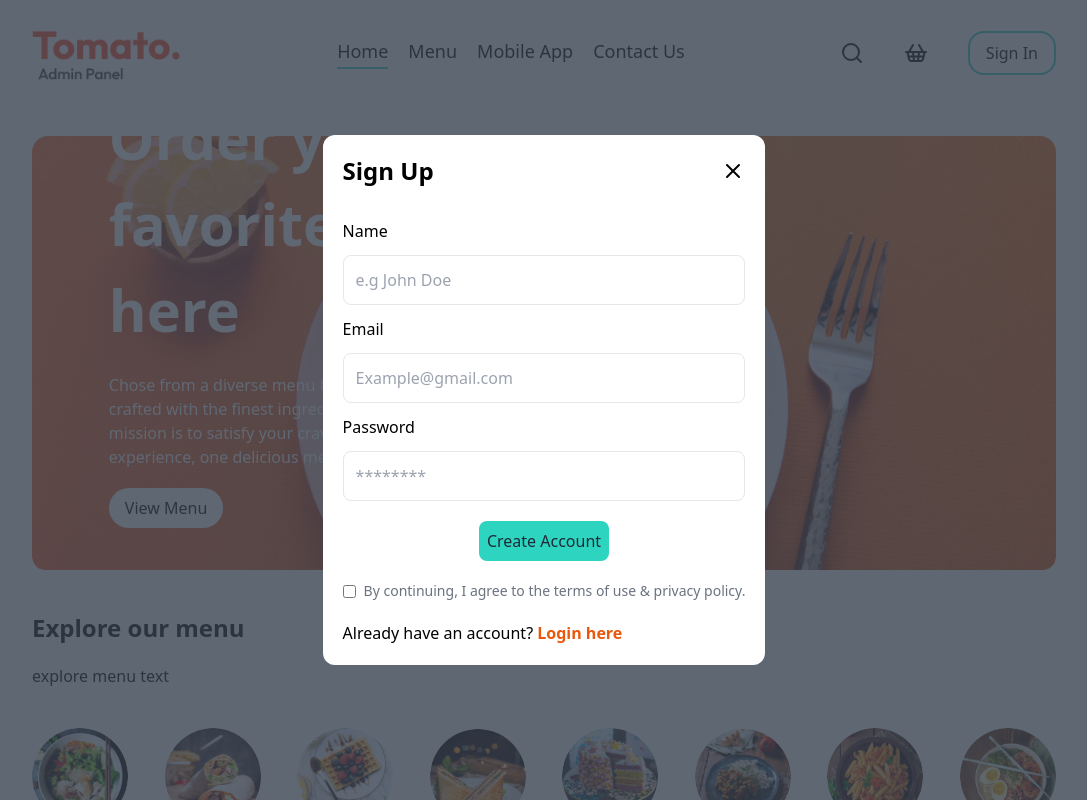
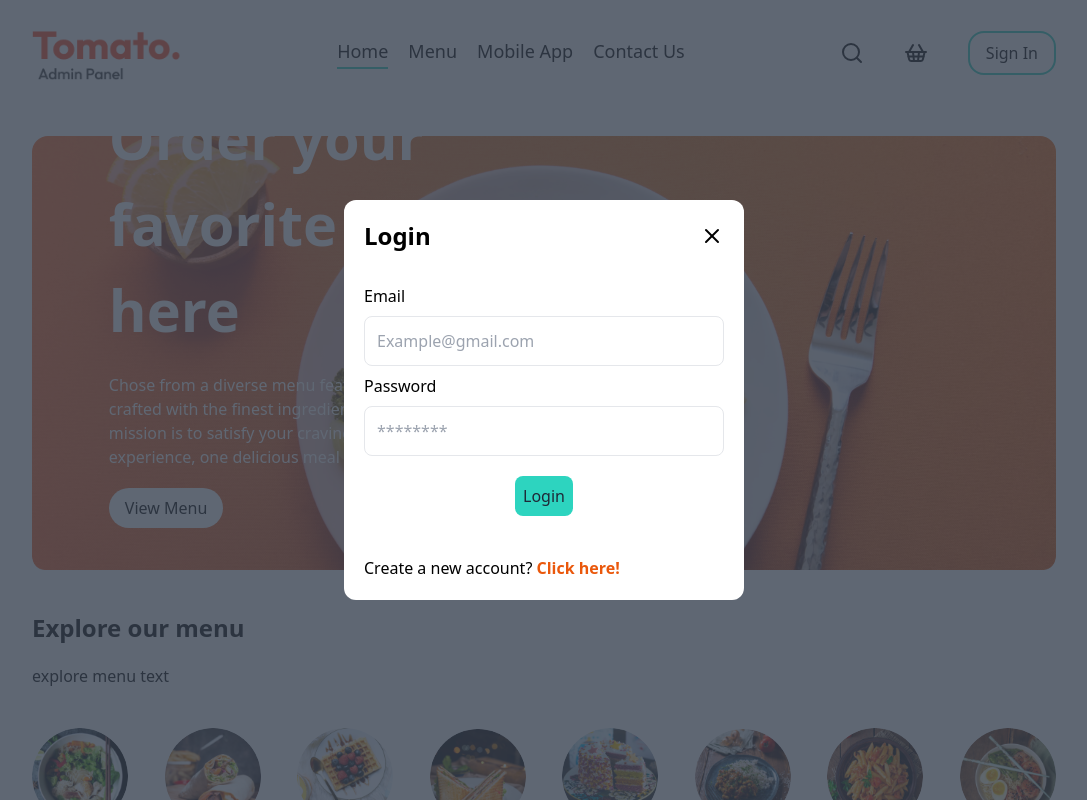
Before and after one commit to TheCoTam/food-del, a React (Vite) app in the folder client/: page / in a window 1280 px wide. Both pictures are taken after a click on the button "Sign In". Shown: the top 800 px of the page, without its empty margins (96-1183 px from the left). Built offline with nearby package versions, Linux system fonts and the light colour scheme.

Commit message:
hoàn thiện chức năng đăng nhập và đăng ký ở client

```diff
--- a/client/package.json
+++ b/client/package.json
@@ -10,6 +10,7 @@
     "preview": "vite preview"
   },
   "dependencies": {
+    "axios": "^1.7.2",
     "lucide-react": "^0.414.0",
     "react": "^18.3.1",
     "react-dom": "^18.3.1",
--- a/client/src/components/Auth/login-popup.jsx
+++ b/client/src/components/Auth/login-popup.jsx
@@ -1,23 +1,80 @@
-import { useState } from "react";
-import { X } from "lucide-react";
+import { useContext, useState } from "react";
+import toast from "react-hot-toast";
+import axios from "axios";
+
+import { X, TriangleAlert, CircleCheck } from "lucide-react";
+import { StoreContext } from "@/context/StoreContext";
 
 const LoginPopup = ({ setShowLogin }) => {
-  const [currentState, setCurrentState] = useState("Sign Up");
+  const { url, token, setToken } = useContext(StoreContext);
+  const [currentState, setCurrentState] = useState("Login");
+  const [isError, setIsError] = useState(false);
+  const [isSuccess, setIsSuccess] = useState(false);
+  const [message, setMessage] = useState("");
+  const [data, setData] = useState({
+    name: "",
+    email: "",
+    password: "",
+    confirmPassword: "",
+  });
+
+  const handleChange = (e) => {
+    const name = e.target.name;
+    const value = e.target.value;
+    setData({ ...data, [name]: value });
+  };
+
+  const handleSubmit = async (e) => {
+    e.preventDefault();
+    let type = null;
+    if (currentState === "Sign Up") {
+      type = "register";
+    }
+    if (currentState === "Login") {
+      type = "login";
+    }
+    if (!type) {
+      toast.error("Something went wrong");
+      return;
+    }
+
+    const endpoint = `${url}/api/user/${type}`;
+    const response = await axios.post(endpoint, data);
+    if (!response.data.success) {
+      setMessage(response.data.message);
+      setIsError(true);
+    }
+    if (response.data.success) {
+      setMessage(response.data.message);
+      setIsSuccess(true);
+      if (currentState === "Login") {
+        setToken(response.data.token);
+        localStorage.setItem("token", response.data.token);
+        setShowLogin(false);
+      }
+    }
+  };
 
   return (
     <div className="absolute w-full h-full bg-gray-700 z-[1] flex items-center justify-center bg-opacity-80">
-      <form className="flex flex-col bg-white rounded-xl p-5 animate-fadeIn1s">
+      <form
+        className="flex flex-col bg-white rounded-xl p-5 animate-fadeIn1s w-[300px] sm:w-[350px] md:w-[400px]"
+        onSubmit={handleSubmit}
+      >
         <div className="flex items-center justify-between">
           <h2 className="text-2xl font-bold">{currentState}</h2>
           <X onClick={() => setShowLogin(false)} className="cursor-pointer" />
         </div>
-        <div className="flex flex-col gap-3 mt-8">
+        <div className="flex flex-col gap-2 mt-8">
           {currentState === "Sign Up" && (
             <>
               <p>Name</p>
               <input
                 type="text"
-                placeholder="e.g John Doe"
+                value={data.name}
+                name="name"
+                onChange={handleChange}
+                placeholder="John Doe"
                 className="p-3 rounded-lg border border-solid"
                 required
               />
@@ -27,6 +84,9 @@ const LoginPopup = ({ setShowLogin }) => {
           <input
             type="email"
             placeholder="Example@gmail.com"
+            value={data.email}
+            name="email"
+            onChange={handleChange}
             className="p-3 rounded-lg border border-solid"
             required
           />
@@ -34,24 +94,71 @@ const LoginPopup = ({ setShowLogin }) => {
           <input
             type="password"
             placeholder="********"
+            value={data.password}
+            name="password"
+            onChange={handleChange}
             className="p-3 rounded-lg border border-solid"
             required
           />
+          {currentState === "Sign Up" && (
+            <>
+              <p>Confirm Password</p>
+              <input
+                type="password"
+                placeholder="********"
+                value={data.confirmPassword}
+                name="confirmPassword"
+                onChange={handleChange}
+                className="p-3 rounded-lg border border-solid"
+                required
+              />
+            </>
+          )}
         </div>
+        {(isError || isSuccess) && (
+          <div
+            className={`flex items-center gap-5 ${isError && "bg-red-100"} ${
+              isSuccess && "bg-green-100"
+            } px-3 py-2 rounded-md ${isError && "text-red-500"} ${
+              isSuccess && "text-green-500"
+            } mt-4`}
+          >
+            {isError && <TriangleAlert />}
+            {isSuccess && <CircleCheck />}
+            <p>{message}</p>
+          </div>
+        )}
         <button className="my-5 bg-teal-400 hover:bg-teal-500 active:bg-teal-600 w-max self-center p-2 rounded-lg text-gray-800">
           {currentState === "Sign Up" ? "Create Account" : "Login"}
         </button>
-        <div className="flex items-start text-sm space-x-2 text-gray-500">
-          <input type="checkbox" id="condition" className="mt-[4px]" />
-          <label htmlFor="condition">
-            By continuing, I agree to the terms of use & privacy policy.
-          </label>
-        </div>
+        {currentState === "Sign Up" && (
+          <div className="flex items-start text-sm space-x-2 text-gray-500">
+            <input
+              type="checkbox"
+              id="condition"
+              className="mt-[4px]"
+              required
+            />
+            <label htmlFor="condition">
+              By continuing, I agree to the terms of use & privacy policy.
+            </label>
+          </div>
+        )}
         {currentState !== "Sign Up" ? (
           <p className="mt-5">
             Create a new account?{" "}
             <span
-              onClick={() => setCurrentState("Sign Up")}
+              onClick={() => {
+                setCurrentState("Sign Up");
+                setIsError(false);
+                setIsSuccess(false);
+                setData({
+                  name: "",
+                  email: "",
+                  password: "",
+                  confirmPassword: "",
+                });
+              }}
               className="cursor-pointer text-orange-600 font-semibold"
             >
               Click here!
@@ -61,7 +168,17 @@ const LoginPopup = ({ setShowLogin }) => {
           <p className="mt-5">
             Already have an account?{" "}
             <span
-              onClick={() => setCurrentState("Login")}
+              onClick={() => {
+                setCurrentState("Login");
+                setIsError(false);
+                setIsSuccess(false);
+                setData({
+                  name: "",
+                  email: "",
+                  password: "",
+                  confirmPassword: "",
+                });
+              }}
               className="cursor-pointer text-orange-600 font-semibold"
             >
               Login here
--- a/client/src/context/StoreContext.jsx
+++ b/client/src/context/StoreContext.jsx
@@ -1,11 +1,13 @@
-import { createContext, useEffect, useState } from "react";
+import { createContext, useState } from "react";
 
 import { food_list } from "@/data/food-list";
 
 export const StoreContext = createContext(null);
 
 const StoreContextProvider = ({ children }) => {
+  const url = "http://localhost:4000";
   const [cartItems, setCartItems] = useState({});
+  const [token, setToken] = useState("");
 
   const addToCart = (itemId) => {
     if (!cartItems[itemId]) {
@@ -49,6 +51,9 @@ const StoreContextProvider = ({ children }) => {
     addToCart,
     removeFromCart,
     getTotalCartAmount,
+    url,
+    token,
+    setToken,
   };
 
   return (
```
Also changed, not shown: 2 other files (tests, documents, lock files or other folders).
